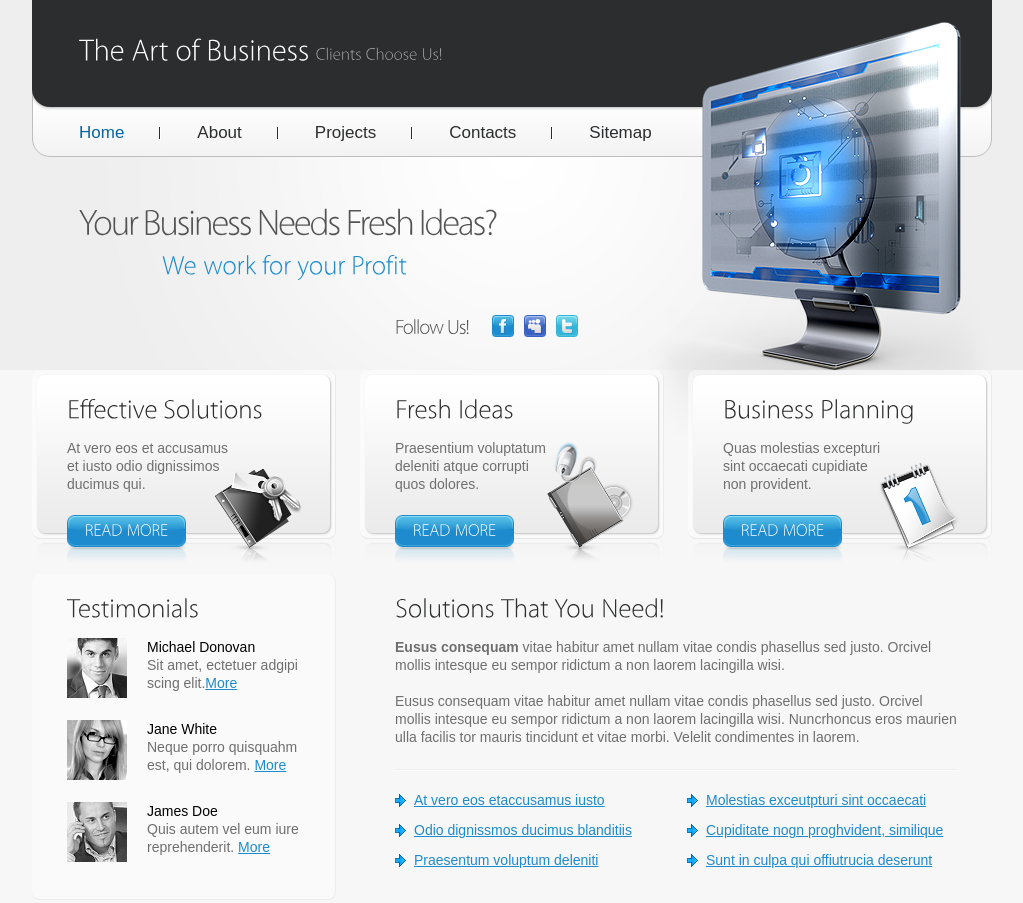
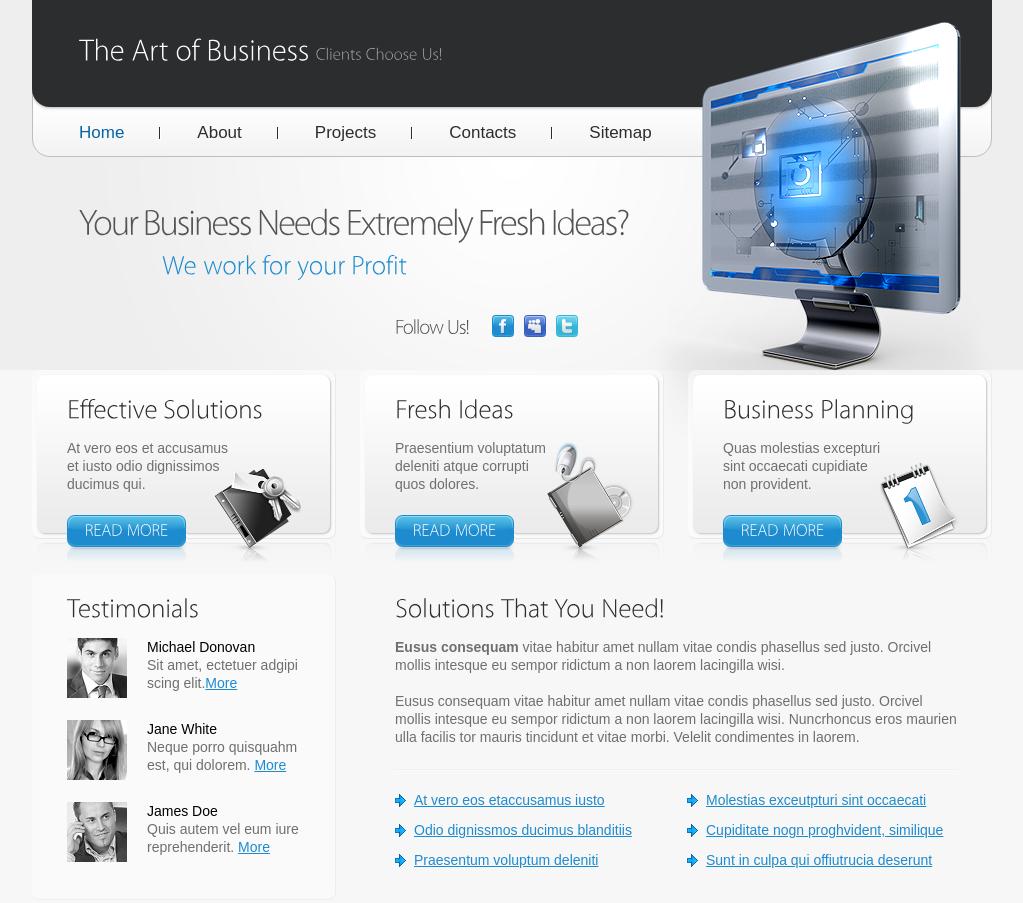
Before and after one commit to johncouponsaver/the_art_of_business_template_2336, a plain HTML site: page index.html in a window 1280 px wide. Shown: the top 903 px of the page, without its empty margins (128-1151 px from the left). Drawn offline with Linux system fonts and the light colour scheme.

Commit message:
Changed verbage

```diff
--- a/index.html
+++ b/index.html
@@ -34,7 +34,7 @@
         </ul>
       </nav>
       <div class="wrapper">
-        <div class="text1">Your Business Needs Fresh Ideas?</div>
+        <div class="text1">Your Business Needs Extremely Fresh Ideas?</div>
         <div class="text2">We work for your Profit</div>
         <ul id="icons">
           <li><span>Follow Us!</span></li>
```
